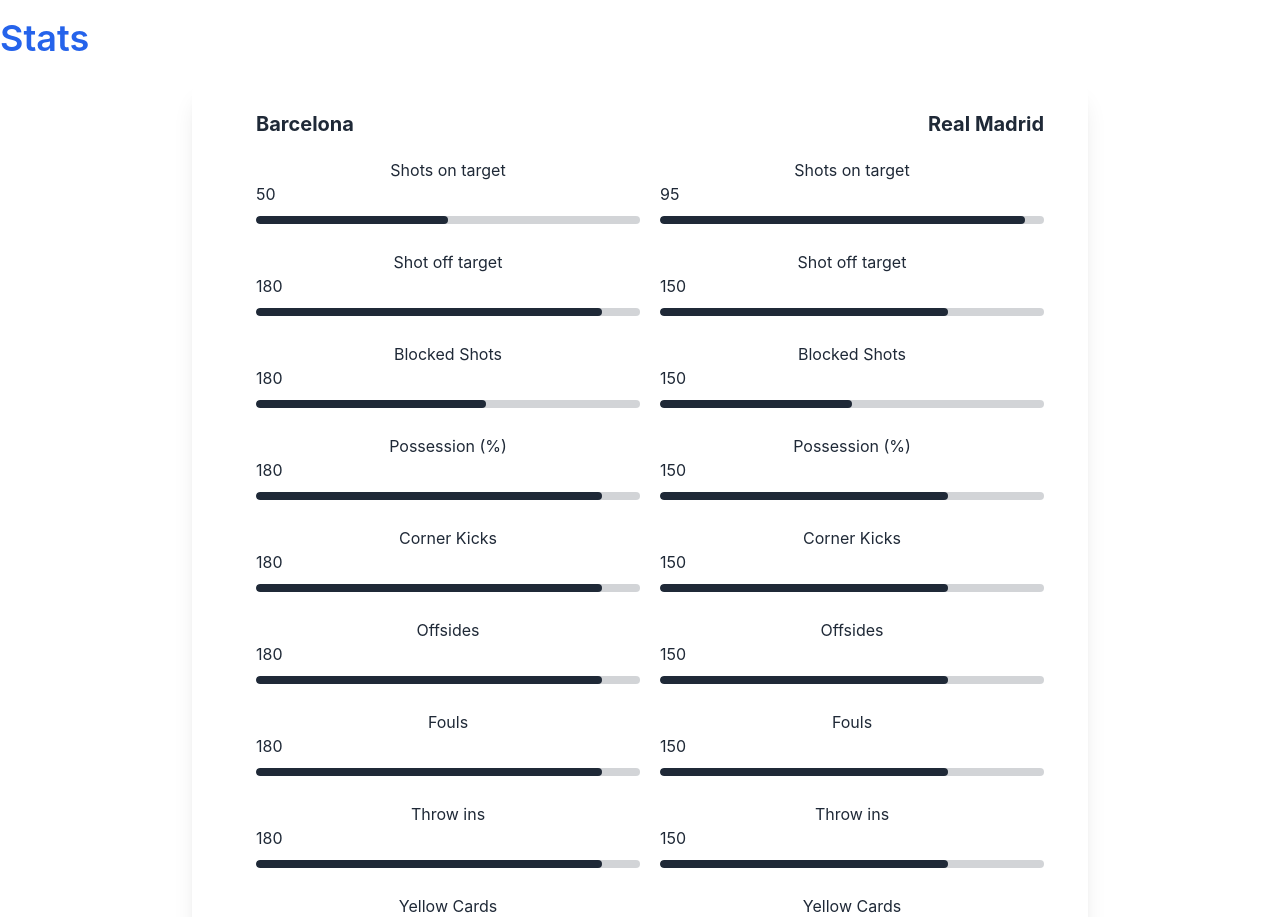
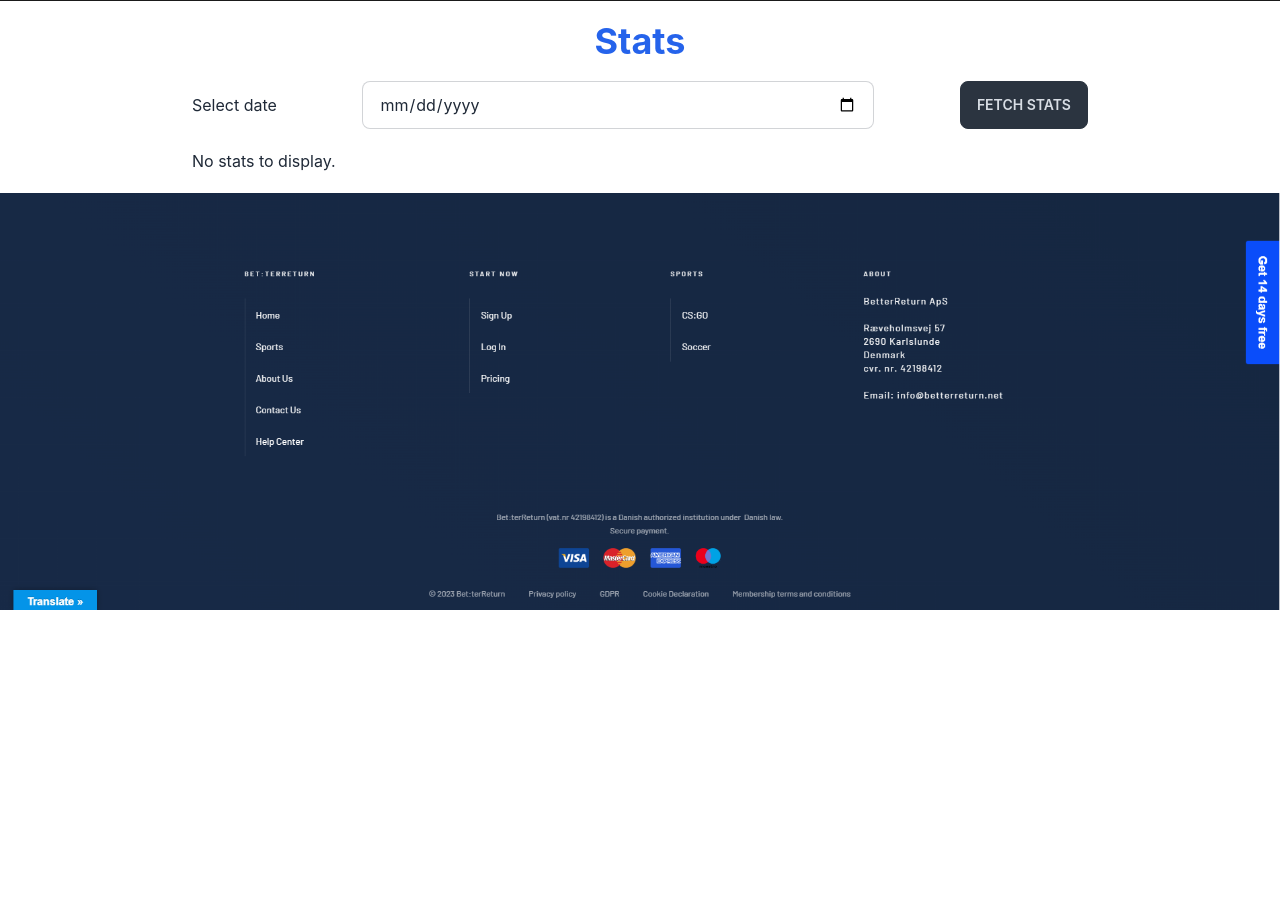
Before and after one commit to Md-TarikulIslam/br, a React (Create React App) app: page / in a window 1280 px wide. Shown: the part 55-972 px from the top of the page. After the commit the page ends 800 px from the top, so only its background shows below. Built offline with nearby package versions, Linux system fonts and the light colour scheme.

Commit message:
3rd Aug, 2023

```diff
--- a/package.json
+++ b/package.json
@@ -6,6 +6,7 @@
     "@testing-library/jest-dom": "^5.17.0",
     "@testing-library/react": "^13.4.0",
     "@testing-library/user-event": "^13.5.0",
+    "axios": "^1.4.0",
     "react": "^18.2.0",
     "react-dom": "^18.2.0",
     "react-scripts": "5.0.1",
--- a/src/components/Pages/Homepage/Homepage.jsx
+++ b/src/components/Pages/Homepage/Homepage.jsx
@@ -1,68 +1,103 @@
-import React from 'react'
+import React, { useState } from 'react'
 import nav from '../../../images/nav.png'
 import foo from '../../../images/foo.png'
+import axios from "axios";
 
 const Homepage = () => {
-  const fakeFootballData = [
-    {
-      id: 1,
-      team1: 'Barcelona',
-      goals: 50,
-      shots: 180,
-      possession: 65,
-    },
-    {
-      id: 2,
-      team2: 'Real Madrid',
-      goals: 95,
-      shots: 150,
-      possession: 55,
-    },
+  const [stats, setStats] = useState([]);
+  const [selectedDate, setSelectedDate] = useState("");
+  const fetchStatsByDate = async () => {
+    try {
+      const response = await axios.get(`https://save-football-api.vercel.app/api/fixtures/${selectedDate}`);
 
-  ];
+      setStats(response.data);
+      console.log(response.data)
+
+      console.log(response.data[0].response[0].fixture.id)
+    } catch (error) {
+      console.error("Error fetching stats:", error);
+    }
+  };
+
+  const handleDateChange = (event) => {
+    setSelectedDate(event.target.value);
+  };
+
+  const handleSubmit = (event) => {
+    event.preventDefault();
+    fetchStatsByDate();
+  };
+
+
   return (
     <div>
       <div>
         <img className='w-full' src={nav} alt="" />
-        <h1 className='card-title text-4xl max-w-7xl mx-auto my-5 text-blue-600'>Stats</h1>
 
-        <div className='card card-body mb-10 bg-base-100 max-w-4xl mx-auto shadow-xl'>
-          <div className='flex   flex-col lg:flex-row justify-between max-w-3xl mx-auto gap-5'>
-            {fakeFootballData.map((teamStats, index) => (
-              <div key={index} className=''>
-                <p className='font-bold text-xl  text-left'>{teamStats.team1}</p>
-                <p className='font-bold text-xl  text-right'>{teamStats.team2}</p>
-                <p className='text-center mt-5'>Shots on target</p>
-                <p>{teamStats.goals}<progress className="progress w-96" id={teamStats.id} value={teamStats.goals} max="100"></progress></p>
+        <form onSubmit={handleSubmit} className='text-center mx-auto max-w-4xl'>
+          <h1 className='font-bold text-4xl text-center my-5 text-blue-600'>Stats</h1>
+          <div className='flex items-center  justify-between mx-auto'>
+            <p>Select date</p>
+            <input
+              type="date"
+              value={selectedDate}
+              onChange={handleDateChange}
+              className='input input-bordered  w-full max-w-lg'
+            />
+            <button type="submit" className='btn btn-neutral'>Fetch Stats</button>
+          </div>
+        </form>
+        {
+          stats && <div className='max-w-4xl mx-auto my-5'>
+            {stats.length > 0 ? (
+              <div className='card card-body mb-10 bg-base-100 shadow-2xl'>
+                {stats.map((stat) => (
+                  <div key={stat.response[0].fixture.id}>
+                    <div className='flex justify-between'>
+                      <div className='flex items-center gap-5'>
+                        <p className='font-bold text-xl  '>{stat.response[0].teams.home.name}</p>
+                        <img className='w-10' src={stat.response[0].teams.home.logo} alt="" />
+                      </div>
+                      <div className='flex items-center gap-5'>
+                        <img className='w-10' src={stat.response[0].teams.away.logo} alt="" />
+                        <p className='font-bold text-xl '>{stat.response[0].teams.away.name}</p>
 
-                <p className='text-center mt-5'>Shot off target</p>
-                <p>{teamStats.shots}<progress className="progress w-96" id={teamStats.id} value={teamStats.shots} max="200"></progress></p>
-                <p className='text-center mt-5'>Blocked Shots</p>
-                <p>{teamStats.shots}<progress className="progress w-96" id={teamStats.id} value={teamStats.shots} max="300"></progress></p>
-                <p className='text-center mt-5'>Possession (%)</p>
-                <p>{teamStats.shots}<progress className="progress  w-96" id={teamStats.id} value={teamStats.shots} max="200"></progress></p>
-                <p className='text-center mt-5'>Corner Kicks</p>
-                <p>{teamStats.shots}<progress className="progress  w-96" id={teamStats.id} value={teamStats.shots} max="200"></progress></p>
-                <p className='text-center mt-5'>Offsides</p>
-                <p>{teamStats.shots}<progress className="progress  w-96" id={teamStats.id} value={teamStats.shots} max="200"></progress></p>
-                <p className='text-center mt-5'>Fouls</p>
-                <p>{teamStats.shots}<progress className="progress  w-96" id={teamStats.id} value={teamStats.shots} max="200"></progress></p>
-                <p className='text-center mt-5'>Throw ins</p>
-                <p>{teamStats.shots}<progress className="progress  w-96" id={teamStats.id} value={teamStats.shots} max="200"></progress></p>
-                <p className='text-center mt-5'>Yellow Cards</p>
-                <p>{teamStats.shots}<progress className="progress  w-96" id={teamStats.id} value={teamStats.shots} max="200"></progress></p>
-                <p className='text-center mt-5'>Red cards</p>
-                <p>{teamStats.shots}<progress className="progress  w-96" id={teamStats.id} value={teamStats.shots} max="200"></progress></p>
-                <p className='text-center mt-5'>Goalkeeper saves</p>
-                <p>{teamStats.shots}<progress className="progress  w-96" id={teamStats.id} value={teamStats.shots} max="200"></progress></p>
-                <p className='text-center mt-5'>Goal kicks</p>
-                <p>{teamStats.shots}<progress className="progress  w-96" id={teamStats.id} value={teamStats.shots} max="200"></progress></p>
+                      </div>
+                    </div>
+                    <p className='text-center mt-5'>Half Time Goal</p>
+                    <div className='flex justify-between'>
+                      <div className='flex flex-col gap-2'>
+                        <p>{stat.response[0].score.halftime.home}</p><progress className="progress w-96" value={stat.response[0].score.halftime.home} max="7"></progress>
+                      </div>
+                      <div className='flex flex-col gap-2'>
+                        <p>{stat.response[0].score.halftime.away}</p><progress className="progress w-96" value={stat.response[0].score.halftime.away} max="7"></progress>
+                      </div>
+                    </div>
+                    <p className='text-center mt-5'>Total Goals</p>
+                    <div className='flex justify-between'>
+                      <div className='flex flex-col gap-2'>
+                        <p>{stat.response[0].goals.home}</p><progress className="progress w-96" value={stat.response[0].goals.home} max="7"></progress>
+                      </div>
+                      <div className='flex flex-col gap-2'>
+                        <p>{stat.response[0].goals.away}</p><progress className="progress w-96" value={stat.response[0].goals.away} max="7"></progress>
+                      </div>
+                    </div>
 
 
+                  </div>
+                )
+                )
+                }
               </div>
-            ))}
+
+            ) : (
+              <p>No stats to display.</p>
+            )}
+
           </div>
-        </div>
+        }
+
+
         <img className='w-full' src={foo} alt="" />
       </div>
     </div>
```
Also changed, not shown: src/images/nav.png, 1 other file (tests, documents, lock files or other folders).
